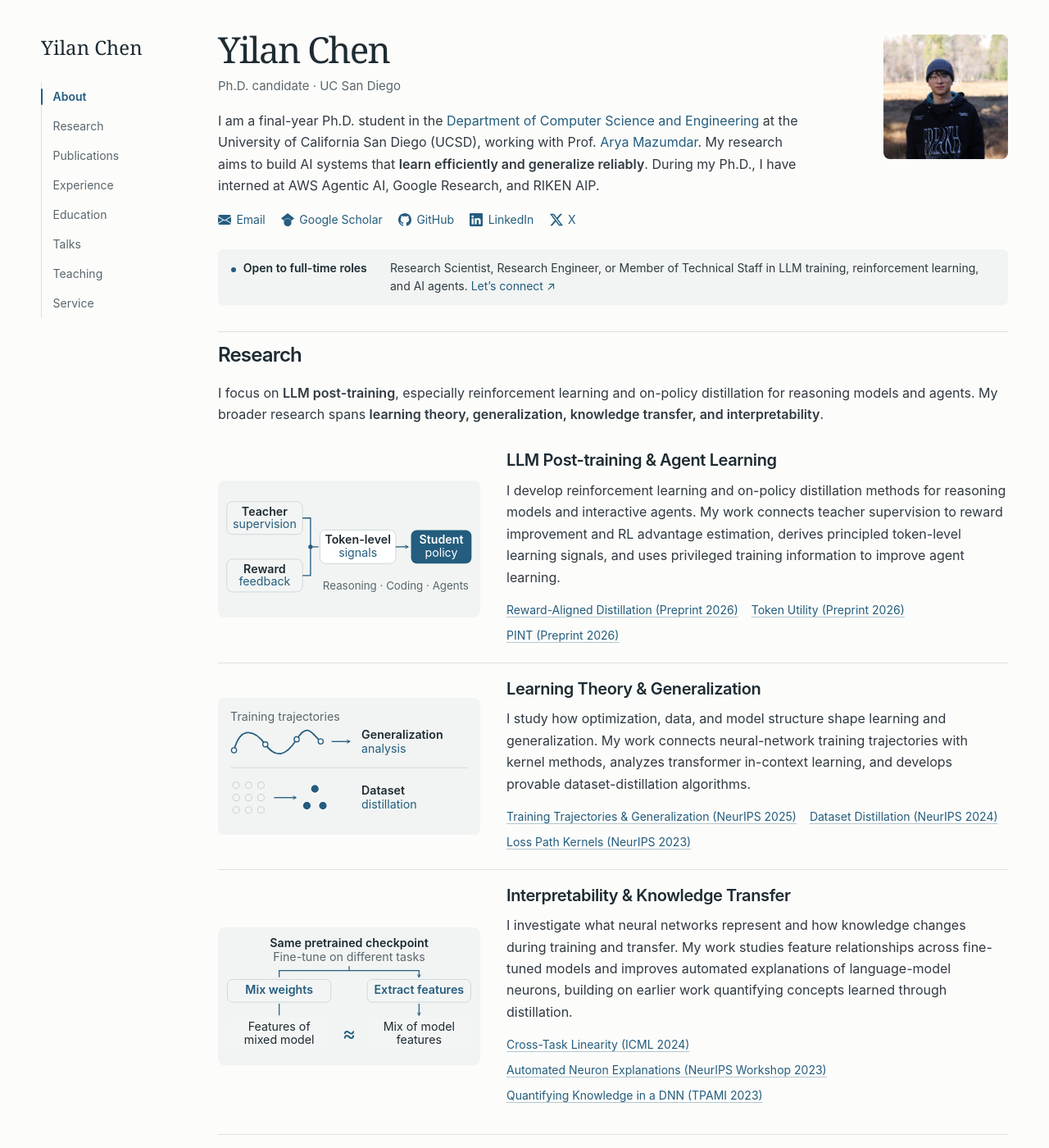
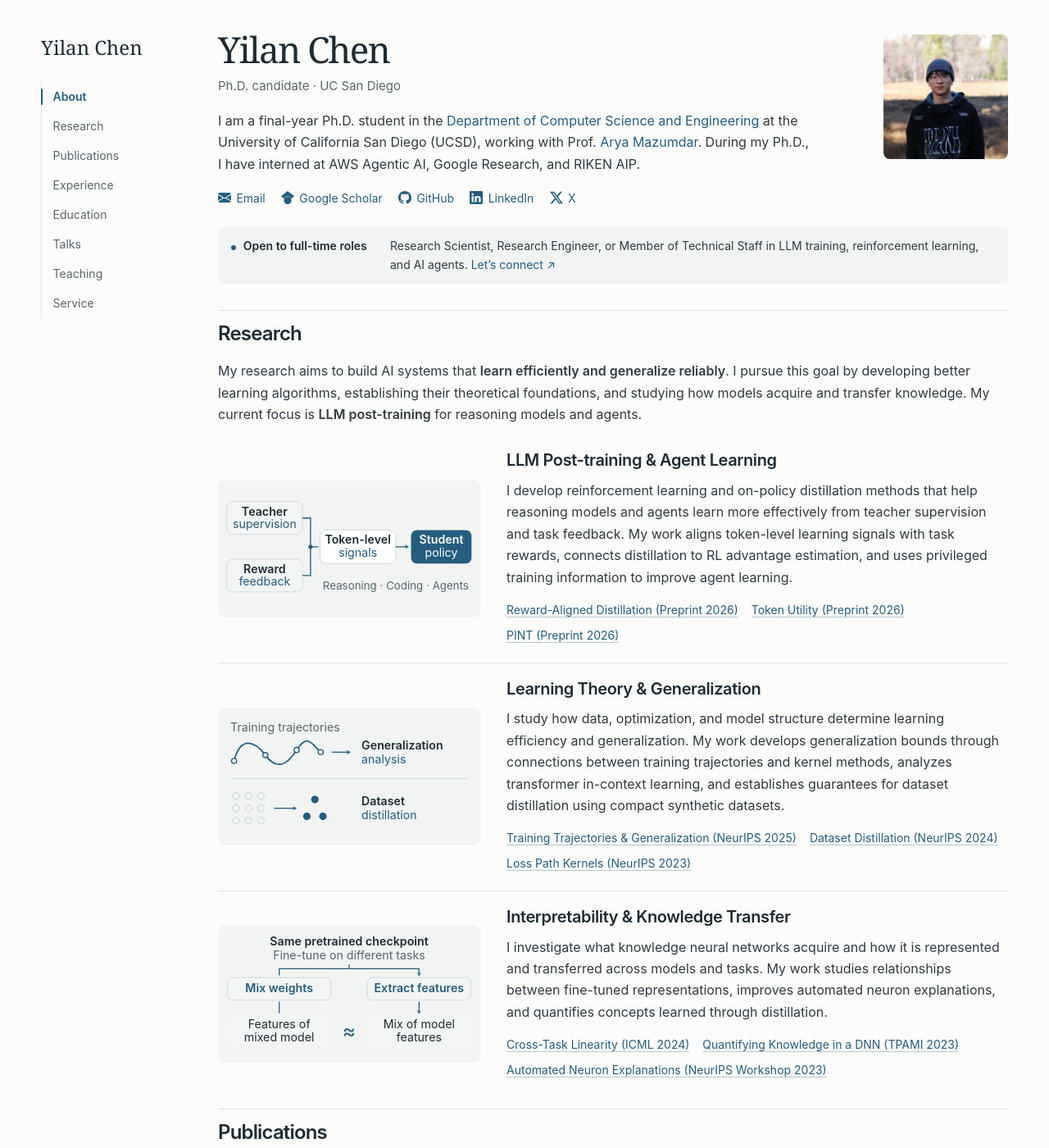
Before and after one commit to yilanchen6/yilanchen6.github.io, a Jekyll site: the page built from index.md, in a window 1280 px wide and 1400 px high. Shown: the whole window at 82% size. Built offline with Jekyll 4.4.1, drawn with Linux system fonts in a browser that asks for light colours.

Commit message:
Connect research themes to shared learning goal

```diff
--- a/index.md
+++ b/index.md
@@ -30,7 +30,6 @@ https://david-abel.github.io/index.html -->
 </figure> -->
 
 I am a final-year Ph.D. student in the [Department of Computer Science and Engineering](https://cse.ucsd.edu/) at the University of California San Diego (UCSD), working with Prof. [Arya Mazumdar](https://mazumdar.ucsd.edu/index.html).
-My research aims to build AI systems that **learn efficiently and generalize reliably**.
 During my Ph.D., I have interned at AWS Agentic AI, Google Research, and RIKEN AIP.
 
 <nav class="profile-links" aria-label="Profile links">
@@ -85,7 +84,8 @@ During my Ph.D., I have interned at AWS Agentic AI, Google Research, and RIKEN A
 ## Research
 {: #research-interests}
 
-I focus on **LLM post-training**, especially reinforcement learning and on-policy distillation for reasoning models and agents. My broader research spans **learning theory, generalization, knowledge transfer, and interpretability**.
+My research aims to build AI systems that **learn efficiently and generalize reliably**.
+I pursue this goal by developing better learning algorithms, establishing their theoretical foundations, and studying how models acquire and transfer knowledge. My current focus is **LLM post-training** for reasoning models and agents.
 {: .research-intro}
 
 <article class="research-theme" aria-labelledby="research-post-training" markdown="1">
@@ -99,7 +99,7 @@ I focus on **LLM post-training**, especially reinforcement learning and on-polic
 ### LLM Post-training & Agent Learning
 {: #research-post-training}
 
-I develop reinforcement learning and on-policy distillation methods for reasoning models and interactive agents. My work connects teacher supervision to reward improvement and RL advantage estimation, derives principled token-level learning signals, and uses privileged training information to improve agent learning.
+I develop reinforcement learning and on-policy distillation methods that help reasoning models and agents learn more effectively from teacher supervision and task feedback. My work aligns token-level learning signals with task rewards, connects distillation to RL advantage estimation, and uses privileged training information to improve agent learning.
 
 <div class="research-papers">
   <a href="https://arxiv.org/abs/2610.14572" title="NeurIPS 2026 PretoPost Workshop">Reward-Aligned Distillation (Preprint 2026)</a>
@@ -121,7 +121,7 @@ I develop reinforcement learning and on-policy distillation methods for reasonin
 ### Learning Theory & Generalization
 {: #research-learning-theory}
 
-I study how optimization, data, and model structure shape learning and generalization. My work connects neural-network training trajectories with kernel methods, analyzes transformer in-context learning, and develops provable dataset-distillation algorithms.
+I study how data, optimization, and model structure determine learning efficiency and generalization. My work develops generalization bounds through connections between training trajectories and kernel methods, analyzes transformer in-context learning, and establishes guarantees for dataset distillation using compact synthetic datasets.
 
 <div class="research-papers">
   <a href="https://arxiv.org/abs/2506.11357">Training Trajectories &amp; Generalization (NeurIPS 2025)</a>
@@ -143,12 +143,12 @@ I study how optimization, data, and model structure shape learning and generaliz
 ### Interpretability & Knowledge Transfer
 {: #research-interpretability}
 
-I investigate what neural networks represent and how knowledge changes during training and transfer. My work studies feature relationships across fine-tuned models and improves automated explanations of language-model neurons, building on earlier work quantifying concepts learned through distillation.
+I investigate what knowledge neural networks acquire and how it is represented and transferred across models and tasks. My work studies relationships between fine-tuned representations, improves automated neuron explanations, and quantifies concepts learned through distillation.
 
 <div class="research-papers">
   <a href="https://arxiv.org/abs/2402.03660">Cross-Task Linearity (ICML 2024)</a>
+  <a href="https://ieeexplore.ieee.org/stamp/stamp.jsp?arnumber=9864081" title="Quantifying the Knowledge in a DNN to Explain Knowledge Distillation for Classification">Quantifying Knowledge in a DNN (TPAMI 2023)</a>
   <a href="https://arxiv.org/abs/2310.06200" title="NeurIPS 2023 Workshop on Attributing Model Behavior at Scale">Automated Neuron Explanations (NeurIPS Workshop 2023)</a>
-  <a href="https://ieeexplore.ieee.org/stamp/stamp.jsp?arnumber=9864081" title="Quantifying the Knowledge in a DNN to Explain Knowledge Distillation for Classification">Quantifying Knowledge in a DNN (TPAMI 2023)</a>
 </div>
 
 </div>
```
